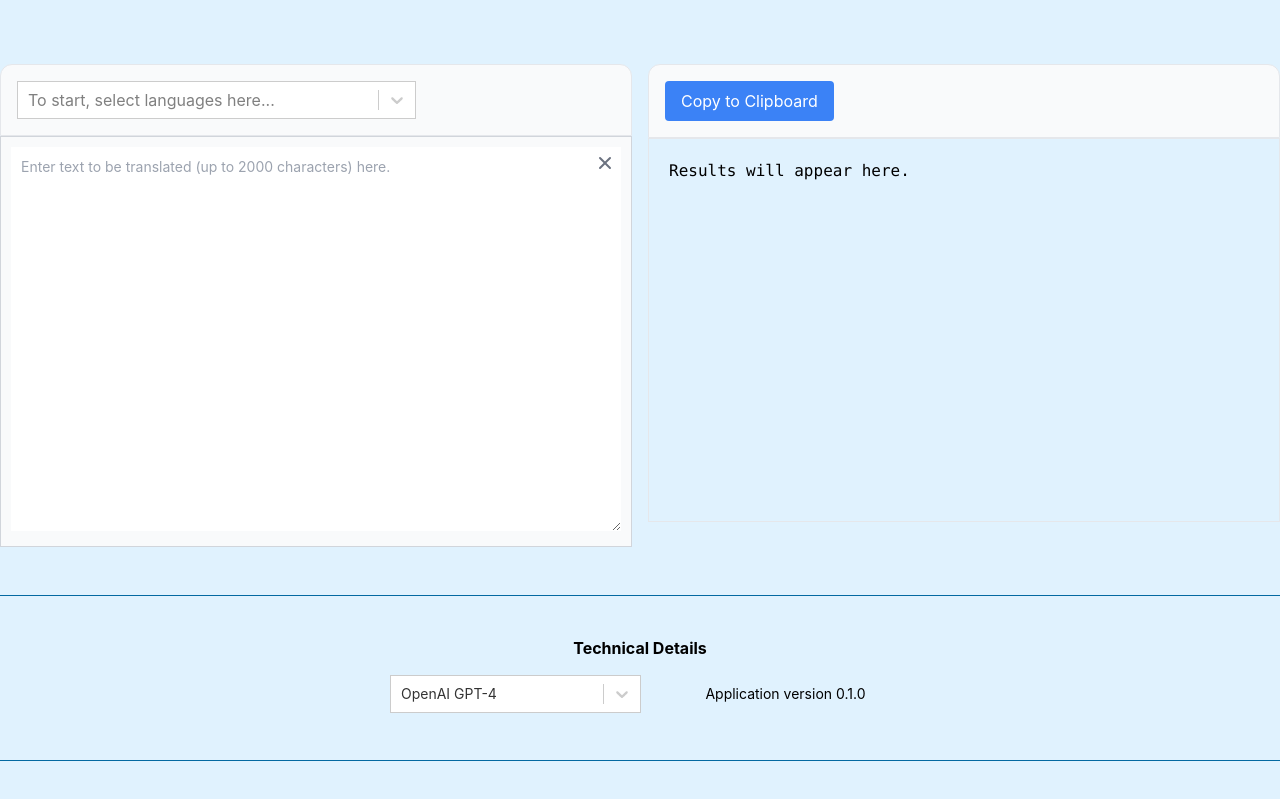
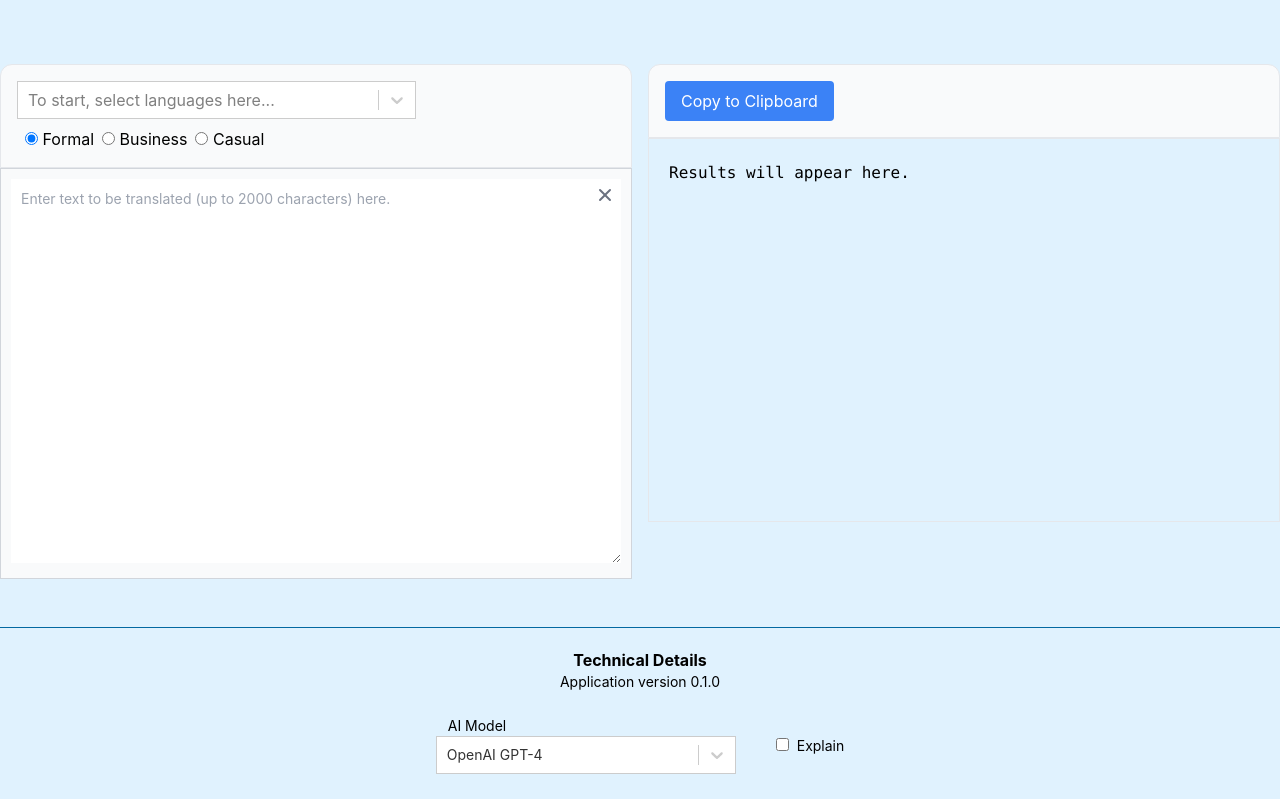
Before and after one commit to peterdresslar/ai-language-translate, a Next.js app: page / in a window 1280 px wide. Shown: the part 221-1020 px from the top of the page. Built offline with nearby package versions, Linux system fonts and the light colour scheme; no server answers.

Commit message:
new Ui layout

```diff
--- a/app/components/translate.tsx
+++ b/app/components/translate.tsx
@@ -56,7 +56,7 @@ export default function Translate() {
 
     //useeffect to check the state of the voting variables and log them
     useEffect(() => {
-        console.log('modelConfigId ' + modelConfigId );
+        console.log('modelConfigId ' + modelConfigId);
     }, [modelConfigId]);
 
 
@@ -353,6 +353,14 @@ export default function Translate() {
                                         // defaultValue={translateOptions[0]}
                                         onChange={(e) => updateTranslateMode(e)}
                                     />
+                                    <div className="align-center">
+                                        {/* <label className="font-mono text-sm pt-1 ml-4" htmlFor="rdTranslationType">Translation Type</label> */}
+                                        <div className="space-x-2 ml-2 mt-2" id="rdTranslationType">
+                                            <input type="radio" name="translation" value="formal" defaultChecked /> Formal
+                                            <input type="radio" name="translation" value="business" /> Business
+                                            <input type="radio" name="translation" value="casual" /> Casual
+                                        </div>
+                                    </div>
                                 </div>
                                 {/* // Here is the button to clear the text area. */}
                                 <div className="mt-2 lg:mt-0 flex justify-end col-span-1 gap-1">
@@ -473,17 +481,23 @@ export default function Translate() {
                         </div>
                     </div>
                 </div>
-                {/* We have a hideable technical options section in a new row next, which is a collapsed div with an unhide-button */}
+                {/* Here is the tech section */}
                 <hr className="mt-10 border-sky-700 dark:border-gray-100"></hr>
-                <div className="technical-options flex justify-center mt-5">
-                    <div className="grid grid-rows-2">
-                        <div className="row flex justify-center">
-                            <h2 className="justify-center mt-5 md:mb-2 font-bold font-mono">Technical Details</h2>
+                <div className="flex flex-wrap mt-5 justify-center">
+                    {/* Header gets a row of its own */}
+                    <div className="flex justify-center w-full">
+                        <h2 className="font-bold font-mono">Technical Details</h2>
                     </div>
-                        <div className="row md:flex md:items-center gap-10 justify-evenly">
-                            <div className="model-select justify-center">
+                    <div className="pt-2 lg:pt-0">
+                        <div className="text-sm flex justify-center font-mono">Application version {APP_VERSION}</div>
+                    </div>
+
+                    <div className="flex flex-col items-center md:flex-row pt-2 md:pt-4 md:gap-10 flex-wrap w-full justify-center mt-2">
+                        <div className="model-select w-full flex-shrink-0 mb-2 items-center md:items-start justify-center sm:mb-0">
                             {/* model selector dropdown with the two hardcoded options for now */}
+                            <label className="font-mono text-center ml-3" htmlFor="selModel">AI Model</label>
                             <Select
+                                id="selModel"
                                 theme={(theme) => ({
                                     ...theme,
                                     borderRadius: 0,
@@ -499,11 +513,14 @@ export default function Translate() {
                                 onChange={(e) => handleModelConfigChange(e)}
                             />
                         </div>
-                            <div className="pt-2 lg:pt-0 md:w-1/2 justify-center">
-                                <div className="text-sm flex justify-center font-mono">Application version {APP_VERSION}</div>
+                        <div className="flex-shrink-0">
+                            <label className="font-mono text-sm">
+                                <input type="checkbox" name="explain" defaultChecked={false} />
+                                <span className="ml-2">Explain</span>
+                            </label>
                         </div>
                     </div>
-                    </div>
+
                 </div>
                 <hr className="mt-10 border-sky-700 dark:border-gray-100"></hr>
                 <Feedback
--- a/css/tailwind.css
+++ b/css/tailwind.css
@@ -46,7 +46,7 @@
 }
 
 .results-text-area {
-  @apply w-full h-96 p-2.5 whitespace-pre-wrap
+  @apply w-full h-96 p-2.5 pt-3 whitespace-pre-wrap
 }
 
 .react-select-translate__option {
```
Lines whose indentation alone changed are shown as unchanged.
